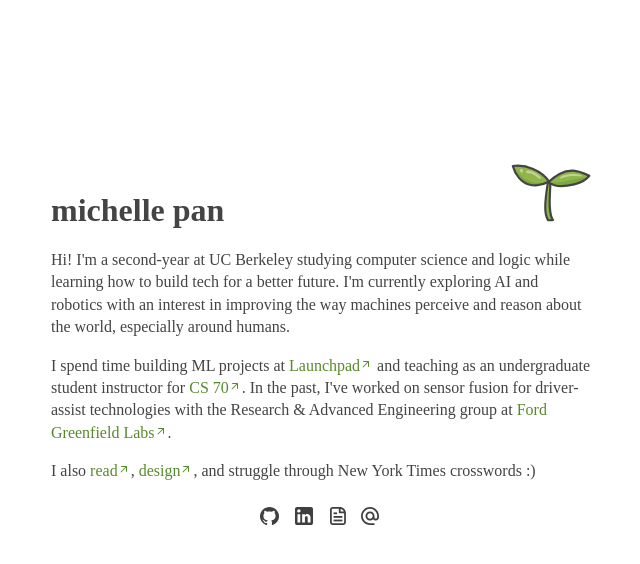
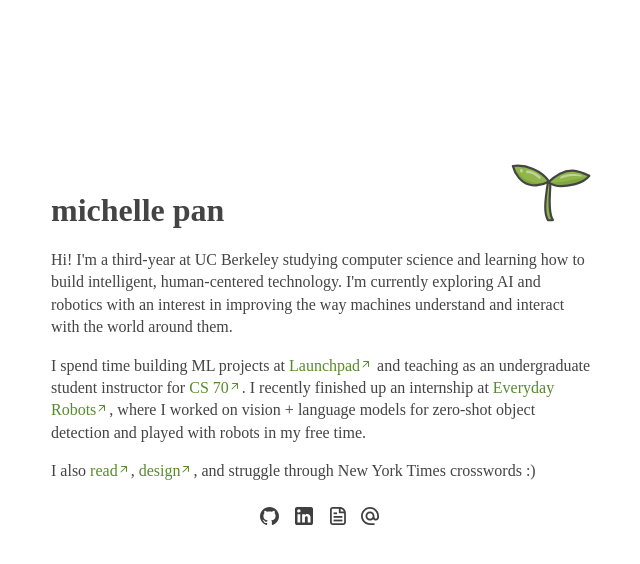
Before and after one commit to michelllepan/michelllepan.github.io, a Jekyll site: the page built from index.html, in a window 1280 px wide. Shown: the top 564 px of the page, without its empty margins (319-959 px from the left). Built offline with Jekyll 4.4.1, drawn with Linux system fonts in a browser that asks for light colours; nearby versions of some CDN libraries; some web fonts are replaced.

Commit message:
Update bio and involvements.

```diff
--- a/_includes/content.html
+++ b/_includes/content.html
@@ -1,12 +1,10 @@
-<p>Hi! I'm a second-year at UC Berkeley studying computer science and logic while learning how to build tech for a better future.
-  I'm currently exploring AI and robotics with an interest in improving the way machines perceive and reason about the world, especially around humans.</p>
+<p>Hi! I'm a third-year at UC Berkeley studying computer science and learning how to build intelligent, human-centered technology.
+  I'm currently exploring AI and robotics with an interest in improving the way machines understand and interact with the world around them.</p>
 
 <p>I spend time building ML projects at <a href="https://launchpad.berkeley.edu/" target="_blank">Launchpad<img src="images/arrow.svg"/></a>
   and teaching as an undergraduate student instructor for <a href="https://www.eecs70.org/" target="_blank">CS 70<img src="images/arrow.svg"/></a>.
-  In the past, I've worked on sensor fusion for driver-assist technologies with the Research & Advanced Engineering group at
-  <a href="https://corporate.ford.com/operations/locations/silicon-valley.html" target="_blank">Ford Greenfield Labs<img src="images/arrow.svg"/></a>.</p>
-
-<p></p>
+  I recently finished up an internship at <a href="https://everydayrobots.com/" target="_blank">Everyday Robots<img src="images/arrow.svg"/></a>, where I
+  worked on vision + language models for zero-shot object detection and played with robots in my free time.</p>
 
 <p>I also <a href="https://www.goodreads.com/michelllepan" target="_blank">read<img src="images/arrow.svg"/></a>,
   <a href="https://behance.net/michelllepan" target="_blank">design<img src="images/arrow.svg"/></a>,
```
Also changed, not shown: Gemfile.lock, 1 other file.
